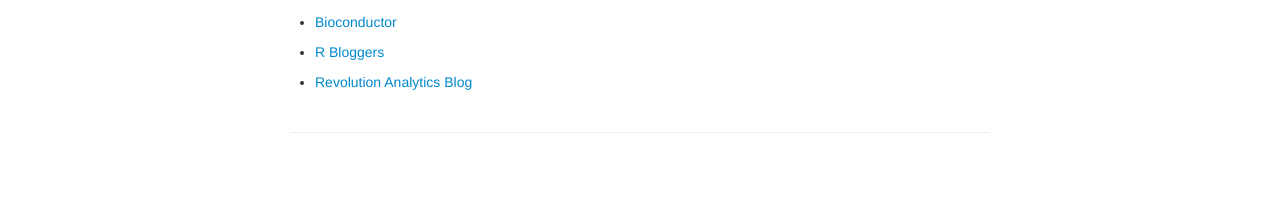
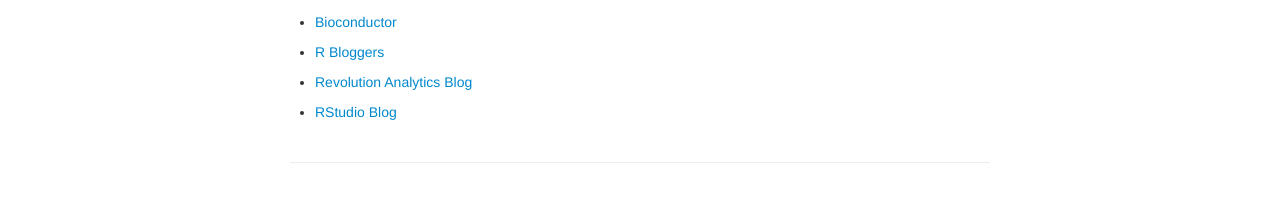
Before and after one commit to ovsavenkov/ovsavenkov.github.io, a Jekyll site: the page built from links.md, in a window 1280 px wide. Shown: the part 200-402 px from the top of the page. Built offline with Jekyll 4.4.1, drawn with Linux system fonts in a browser that asks for light colours.

Commit message:
updated links

```diff
--- a/links.md
+++ b/links.md
@@ -13,3 +13,5 @@ description: Oleksandr Savenkov's links
 - [R Bloggers](https://www.r-bloggers.com/)
 
 - [Revolution Analytics Blog](http://blog.revolutionanalytics.com/)
+
+- [RStudio Blog](https://blog.rstudio.org/)
```
